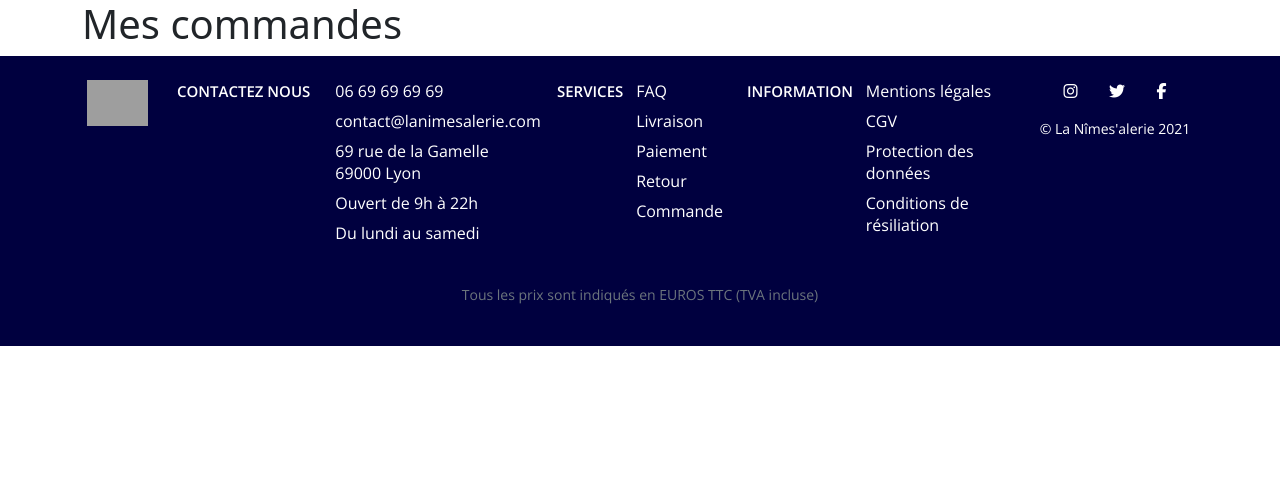
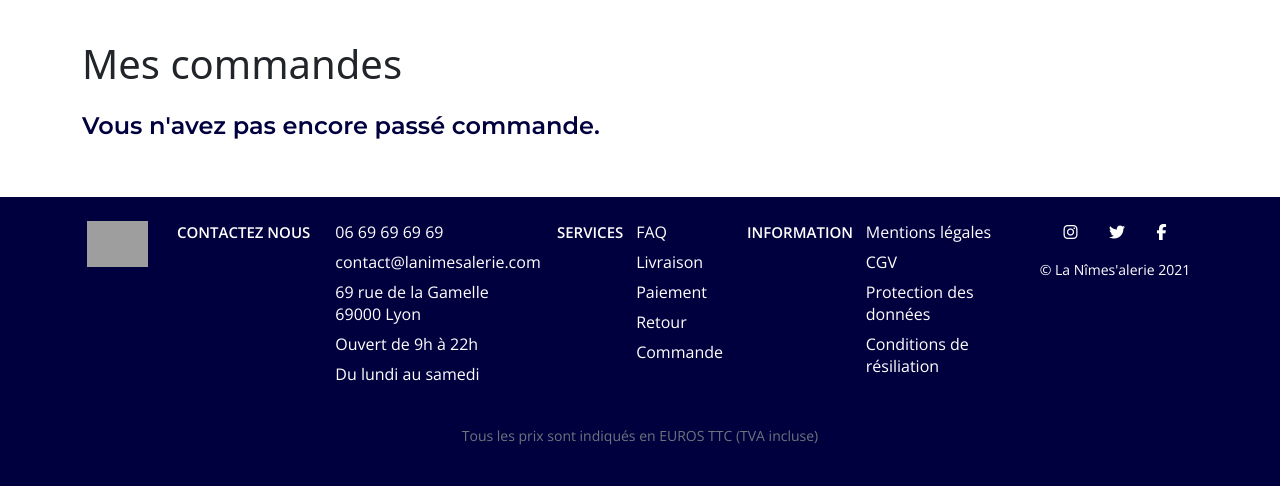
Before and after one commit to QuentinMir/lanimesalerie, a Symfony app: template templates/default/commande.html.twig in a window 1280 px wide. Shown: the top 486 px of the page. Run offline with Twig, Linux system fonts and the light colour scheme; the template is opened without the code that fills it, so the values that code supplies are empty; some libraries are stand-ins or nearby versions; grey boxes are pictures that could not be loaded.

Commit message:
Page commande

```diff
--- a/public/css/style.css
+++ b/public/css/style.css
@@ -951,9 +951,14 @@ h2.bg-souscat {
     padding: 8px 0px;
 }
 
+.accordion-commande.accordion-button:not(.collapsed) {
+    color: #ffffff;
+    background-color: #be323d;
+}
+
 .accordion-button:not(.collapsed) {
     color: #ffffff;
-    background-color: #be323d;
+    background-color: #00003f !important;
 }
 
 /* couleur chevron accordéon */
--- a/src/Entity/Commande.php
+++ b/src/Entity/Commande.php
@@ -47,11 +47,11 @@ class Commande
     private $date;
 
 
-
     public function __construct()
     {
         $this->paniers = new ArrayCollection();
     }
+
 
     public function getId(): ?int
     {
--- a/templates/default/commande.html.twig
+++ b/templates/default/commande.html.twig
@@ -3,8 +3,49 @@
 {% block title %} {{ parent() }} - Conditions générales de vente{% endblock %}
 
 {% block body %}
-    <div class="container">
-        <h1>Mes commandes</h1>
+    <div class="container pt-3 pb-5">
+        <h1 class="my-4">Mes commandes</h1>
+        <div class="accordion mt-3" id="accordionPanelsStayOpen">
 
+            {% for commande in commandes %}
+                <div class="accordion-item">
+                    <h2 class="accordion-header" id="panelsStayOpen-heading{{ loop.index }}">
+                        <button class="accordion-commande accordion-button collapsed" type="button"
+                                data-bs-toggle="collapse"
+                                data-bs-target="#panelsStayOpen-collapse{{ loop.index }}" aria-expanded="false"
+                                aria-controls="panelsStayOpen-collapse{{ loop.index }}">
+                            Votre commande du {{ commande.date | date('d-m-Y') }} // État : {{ commande.etat }}
+                        </button>
+                    </h2>
+                    <div id="panelsStayOpen-collapse{{ loop.index }}" class="accordion-collapse collapse"
+                         aria-labelledby="panelsStayOpen-heading{{ loop.index }}">
+                        <div class="accordion-body">
+                            {% set prixTotal = 0 %}
+                            {% for panier in commande.paniers %}
+                                {% set prixTotal = prixTotal + panier.quantite*panier.produit.prixHt %}
+                                <div class="row">
+                                    <h6 class="col">{{ panier.produit.nom }}</h6>
+                                    <p class="col">Prix unitaire : {{ panier.produit.prixHt }} €</p>
+                                    <p class="col">Marque : {{ panier.produit.idMarque }}</p>
+                                    <p class="col">Quantité : {{ panier.quantite }}</p>
+                                    <p class="col">Prix total
+                                        : {{ (panier.quantite*panier.produit.prixHt) | round(2, 'floor') }}
+                                        €</p>
+                                </div>
+                                {% if loop.index != (commande.paniers | length) %}
+                                    <hr>
+                                {% endif %}
+                            {% endfor %}
+                            <h6 class="my-4">Prix total de la commande : {{ prixTotal }} €</h6>
+                        </div>
+                    </div>
+                </div>
+            {% endfor %}
+            {% if commandes | length == 0 %}
+                <h4>Vous n'avez pas encore passé commande.</h4>
+            {% endif %}
+
+
+        </div>
     </div>
 {% endblock %}
```
Also changed, not shown: src/Controller/DefaultController.php (+26 -0 lines), src/Controller/PanierController.php (+0 -26 lines).
